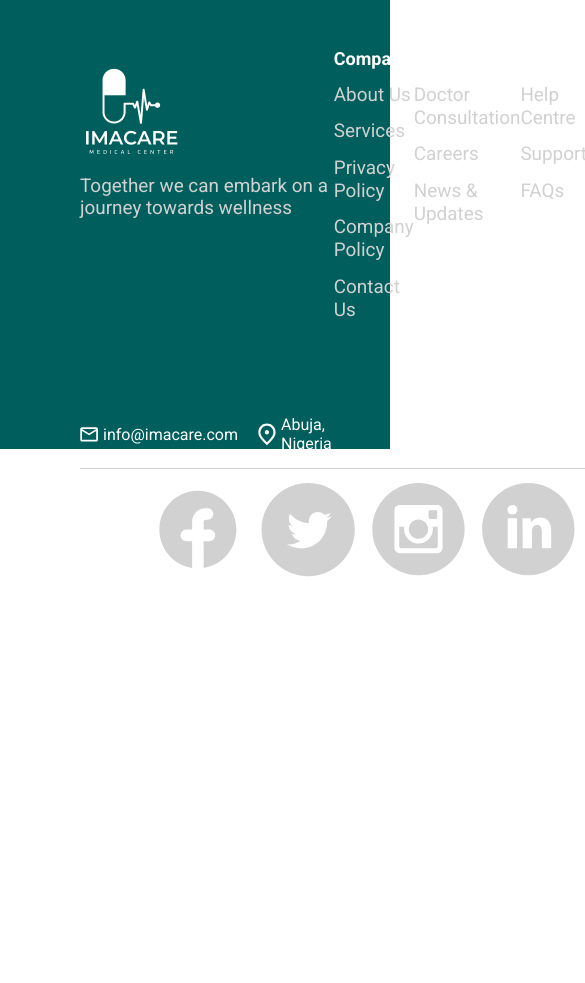
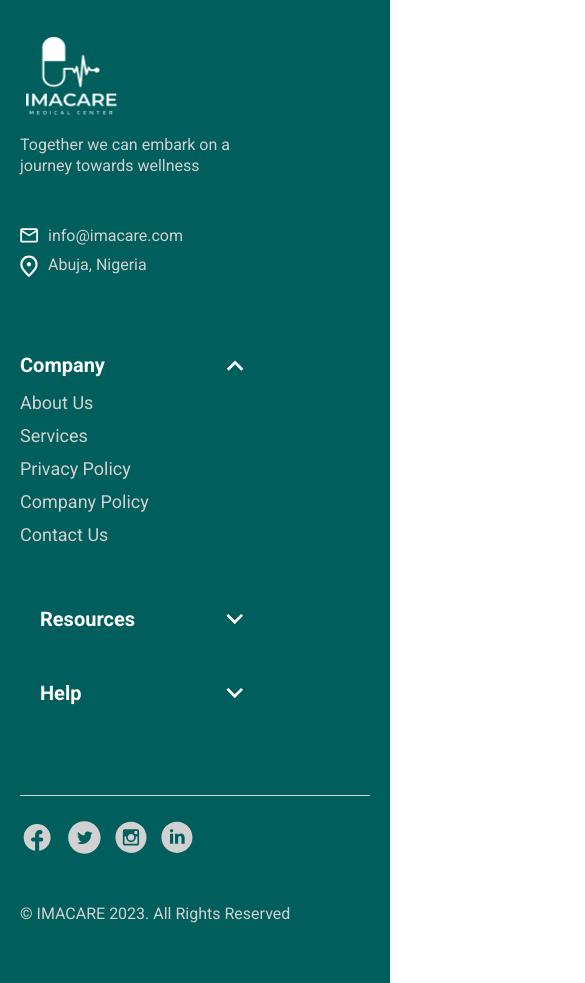
Before and after one commit to TAP-IMACARE/Client-Side, a React (Vite) app: page / in a window 390 px wide. Shown: the part 3720-4703 px from the top of the page, 585 px wide, since content can reach past the window. Before the commit the page ends 4297 px from the top, so only its background shows below. Built offline with nearby package versions, Linux system fonts and the light colour scheme.

Commit message:
mobile footer

```diff
--- a/src/components/Footer/Footer.css
+++ b/src/components/Footer/Footer.css
@@ -1,44 +1,48 @@
 .footer-container {
-  height: 470.21558px;
-  background-color: #005e5d;
-  color: #fff;
-  padding: 70px 80px;
+  height: 470px;
+  background-color: var(--green);
+  color: var(--white);
+  padding: 70px 70px 90px 70px;
 }
 
 .footer-top {
-  /* padding-top: 70px; */
   display: flex;
-  justify-content: space-around;
-  /* gap: 150px; */
+  gap: 120px;
+}
+.footer-logo img {
+  width: 112px;
+  height: 112px;
 }
 .footer-logo p {
-  font-size: 16.201px;
+  color: var(--lighter-grey);
+  font-size: 16px;
   width: 253.811px;
-  line-height: 21.601px;
+  line-height: 21px;
 }
 .footer-top h4 {
   font-size: 18px;
   padding-bottom: 13.501px;
 }
 
-.footer-top p {
-  color: #d1d1d1;
-  font-size: 18.901px;
-  /* font-weight: 400; */
-  padding-bottom: 13.501px;
+.footer-top ul li {
+  white-space: nowrap;
+  color: var(--lighter-grey);
+  font-size: 18px;
+  margin-bottom: 13.501px;
+  cursor: pointer;
 }
 
 .footer-bottom {
-  padding-top: 81.003px;
+  padding-top: 60px;
+  color: var(--lighter-grey);
 }
 
 .horizontal-line {
-  border-bottom: 1px solid #d1d1d1;
-  /* width: 1200px; */
-  width: 1100px;
-  height: 2.025px;
+  border-top: 1.5px solid var(--lighter-grey);
+  width: 100%;
 }
 .contact-address {
+  width: 400px;
   display: flex;
   align-items: center;
   gap: 20px;
@@ -53,11 +57,144 @@
 }
 
 .footer-allRights {
+  max-width: 100%;
   padding-top: 13.501px;
   display: flex;
   justify-content: space-between;
 }
 .socials {
   display: flex;
-  gap: 14.851px;
+  gap: 14px;
 }
+.socials img {
+  cursor: pointer;
+}
+
+@media all and (max-width: 1082px) {
+  .footer-top {
+    gap: 60px;
+    /* gap: 3rem; */
+  }
+}
+@media all and (max-width: 900px) {
+  .footer-top {
+    gap: 2.3rem;
+  }
+}
+@media all and (max-width: 830px) {
+  .footer-container {
+    display: none;
+  }
+  .footer-top {
+    flex-direction: column;
+  }
+}
+
+/* MOBILE */
+@media all and (min-width: 830px) {
+  .mobile-footer {
+    display: none;
+  }
+}
+@media all and (max-width: 830px) {
+  .mobile-footer {
+    display: flex;
+    flex-direction: column;
+    gap: 30px;
+
+    min-height: 980px;
+    background-color: var(--green);
+    color: var(--white);
+    padding: 40px 20px 60px 20px;
+  }
+
+  .mobile-footer .mobileContact-address {
+    margin-top: 50px;
+    display: flex;
+    flex-direction: column;
+    color: var(--lighter-grey);
+    font-size: 16px;
+
+    gap: 10px;
+    margin-bottom: 30px;
+  }
+  .mobileContact-address .mail {
+    display: flex;
+    gap: 10px;
+  }
+  .mobileContact-address .address {
+    display: flex;
+    gap: 10px;
+  }
+
+  .mobileFooter-mid {
+    display: flex;
+    flex-direction: column;
+    gap: 30px;
+  }
+  .mobileList-active-header {
+    display: flex;
+    justify-content: space-between;
+    align-items: center;
+    max-width: 64%;
+    font-size: 20px;
+    margin-top: 15px;
+    cursor: pointer;
+  }
+
+  .mobileList-inactive-header {
+    padding-left: 20px;
+
+    display: flex;
+    justify-content: space-between;
+    align-items: center;
+    max-width: 64%;
+    font-size: 20px;
+    margin-top: 20px;
+    cursor: pointer;
+  }
+
+  .mobileFooter-mid .mobileFooter-hr {
+    width: 70%;
+    border-top: 0.5px solid var(--lightest-grey);
+  }
+  .mobileFooter-mid-list {
+    margin-top: 15px;
+    max-height: 100%;
+    overflow: hidden;
+
+    animation-name: animate1;
+    animation-duration: 0.8s;
+    animation-timing-function: ease-in-out;
+  }
+  .mobileFooter-mid ul li {
+    margin-bottom: 12px;
+    font-size: 18px;
+    color: var(--lighter-grey);
+    cursor: pointer;
+  }
+  @keyframes animate1 {
+    0% {
+      opacity: 0;
+      max-height: 50px;
+    }
+    100% {
+      opacity: 1;
+      max-height: 200px;
+    }
+  }
+
+  /* INACTIVE CLASS IS GLOBAL */
+
+  .mobileFooter-bottom .horizontal-line {
+    margin-top: 60px;
+  }
+  .mobileFooter-bottom .socials {
+    margin: 25px 0px 50px 0px;
+  }
+
+  .mobileFooter-bottom p {
+    font-size: 16px;
+    color: var(--lighter-grey);
+  }
+}
--- a/src/components/Footer/Footer.jsx
+++ b/src/components/Footer/Footer.jsx
@@ -6,9 +6,20 @@ import facebookLogo from "../../assets/facebook-icon.svg";
 import twitterLogo from "../../assets/twitter-logo.svg";
 import instagramLogo from "../../assets/instagram-logo.svg";
 import linkednLogo from "../../assets/linkedn-logo.svg";
+import MobileFooter from "./MobileFooter";
 
 const Footer = () => {
   return (
+    <>
+      <MobileFooter
+        footerLogo={footerLogo}
+        mailLogo={mailLogo}
+        locationLogo={locationLogo}
+        facebookLogo={facebookLogo}
+        twitterLogo={twitterLogo}
+        instagramLogo={instagramLogo}
+        linkednLogo={linkednLogo}
+      />
       <div className="footer-container">
         <div className="footer-top">
           <div className="footer-logo">
@@ -17,31 +28,31 @@ const Footer = () => {
             <p>Together we can embark on a journey towards wellness</p>
           </div>
 
-        <div className="company">
+          <ul className="company">
             <h4>Company</h4>
 
-          <p>About Us</p>
-          <p>Services</p>
-          <p>Privacy Policy</p>
-          <p>Company Policy</p>
-          <p>Contact Us</p>
-        </div>
+            <li>About Us</li>
+            <li>Services</li>
+            <li>Privacy Policy</li>
+            <li>Company Policy</li>
+            <li>Contact Us</li>
+          </ul>
 
-        <div className="resources">
+          <ul className="resources">
             <h4>Resources</h4>
 
-          <p>Doctor Consultation</p>
-          <p>Careers</p>
-          <p>News & Updates</p>
-        </div>
+            <li>Doctor Consultation</li>
+            <li>Careers</li>
+            <li>News & Updates</li>
+          </ul>
 
-        <div className="help">
+          <ul className="help">
             <h4>Help</h4>
 
-          <p>Help Centre</p>
-          <p>Support</p>
-          <p>FAQs</p>
-        </div>
+            <li>Help Centre</li>
+            <li>Support</li>
+            <li>FAQs</li>
+          </ul>
         </div>
 
         <div className="footer-bottom">
@@ -73,6 +84,7 @@ const Footer = () => {
           </div>
         </div>
       </div>
+    </>
   );
 };
 
--- /dev/null
+++ b/src/components/Footer/MobileFooter.jsx
@@ -0,0 +1,122 @@
+import "./Footer.css";
+import mobileArrowUp from "../../assets/mobile-arrowUp.svg";
+import mobileArrowDown from "../../assets/mobile-arrowDown.svg";
+import { useState } from "react";
+
+const listData = [
+  {
+    header: "Company",
+    item1: "About Us",
+    item2: "Services",
+    item3: "Privacy Policy",
+    item4: "Company Policy",
+    item5: "Contact Us",
+  },
+  {
+    header: "Resources",
+    item1: "Doctor Consultation",
+    item2: "Careers",
+    item3: "News & Updates",
+  },
+  {
+    header: "Help",
+    item1: "Help Centre",
+    item2: "Support",
+    item3: "FAQs",
+  },
+];
+
+const MobileFooter = ({
+  footerLogo,
+  mailLogo,
+  locationLogo,
+  facebookLogo,
+  twitterLogo,
+  instagramLogo,
+  linkednLogo,
+}) => {
+  const [showList, setShowList] = useState(0);
+  const show = (id) => {
+    setShowList(id);
+    console.log(id, "cliked");
+  };
+  return (
+    <div className="mobile-footer">
+      <div className="mobileFooter-top">
+        <div className="footer-logo">
+          <img src={footerLogo} alt="logo" />
+
+          <p>Together we can embark on a journey towards wellness</p>
+        </div>
+
+        <div className="mobileContact-address">
+          <div className="mail">
+            <img src={mailLogo} alt="logo" />
+
+            <p>info@imacare.com</p>
+          </div>
+
+          <div className="address">
+            <img src={locationLogo} alt="logo" />
+
+            <p>Abuja, Nigeria</p>
+          </div>
+        </div>
+      </div>
+
+      <div className="mobileFooter-mid">
+        {listData.map((list, index) => (
+          <div key={index}>
+            <hr className="mobileFooter-hr" size="1" color="#E9E9E9" />
+            <div className="company">
+              <div
+                className={
+                  showList === index
+                    ? "mobileList-active-header"
+                    : "mobileList-inactive-header"
+                }
+                onClick={() => show(index)}
+              >
+                <h4>{list.header}</h4>
+                <img
+                  src={showList === index ? mobileArrowUp : mobileArrowDown}
+                  alt="arrow"
+                />
+              </div>
+              <div>
+                <ul
+                  value={index}
+                  className={
+                    showList === index ? "mobileFooter-mid-list" : "inactive"
+                  }
+                >
+                  <li>{list.item1}</li>
+                  <li>{list.item2}</li>
+                  <li>{list.item3}</li>
+                  <li>{list.item4}</li>
+                  <li>{list.item5}</li>
+                </ul>
+              </div>
+            </div>
+          </div>
+        ))}
+      </div>
+
+      <div className="mobileFooter-bottom">
+        <div className="horizontal-line"></div>
+
+        <div className="socials">
+          <img src={facebookLogo} alt="facebook" />
+          <img src={twitterLogo} alt="twitter" />
+          <img src={instagramLogo} alt="instagram" />
+          <img src={linkednLogo} alt="linkedn" />
+        </div>
+        <div className="mobileFooter-allRights">
+          <p>© IMACARE 2023. All Rights Reserved</p>
+        </div>
+      </div>
+    </div>
+  );
+};
+
+export default MobileFooter;
```
Also changed, not shown: src/assets/mobile-arrowDown.svg (added), src/assets/mobile-arrowUp.svg (added). Lines whose indentation alone changed are shown as unchanged.
